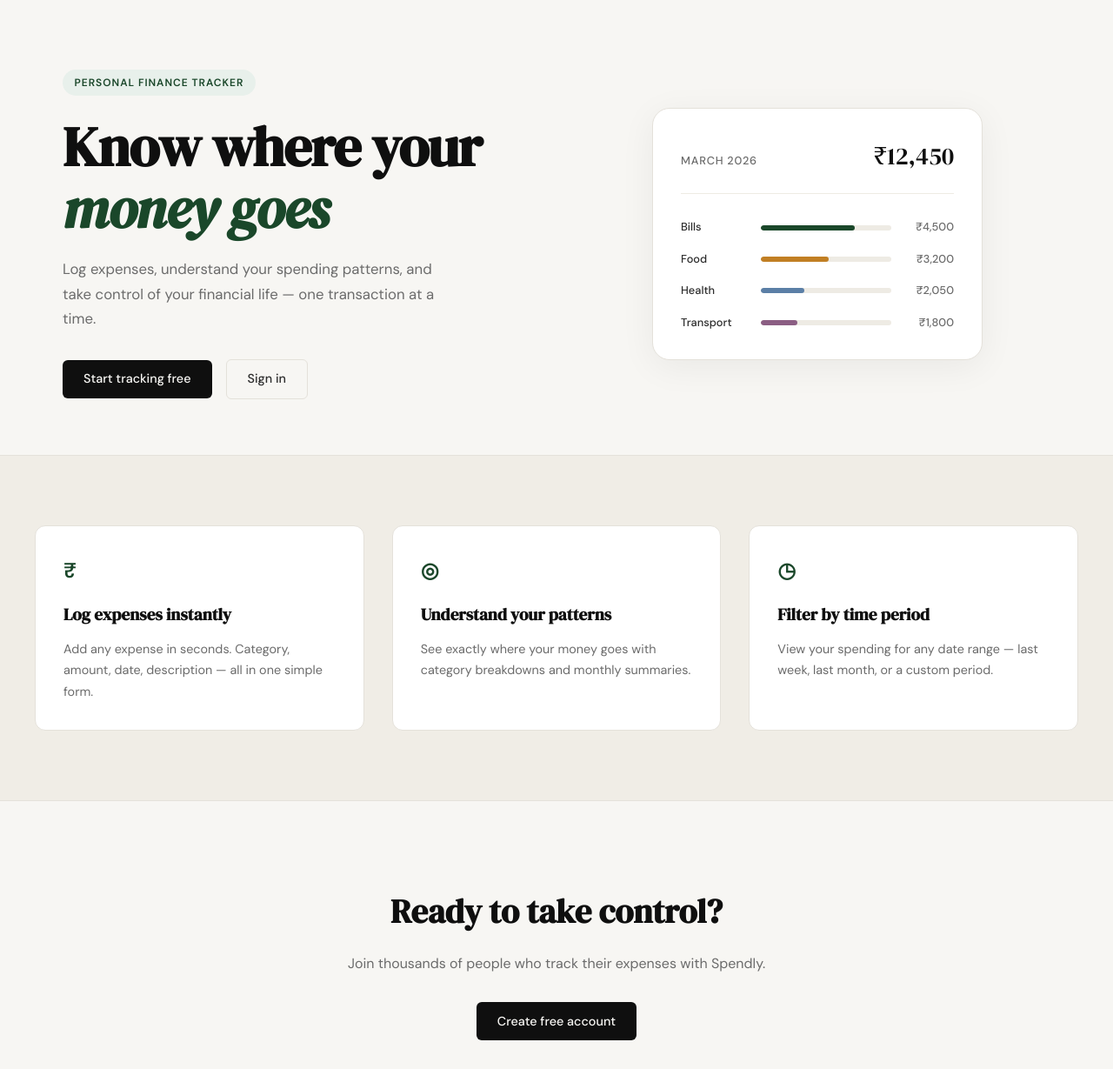
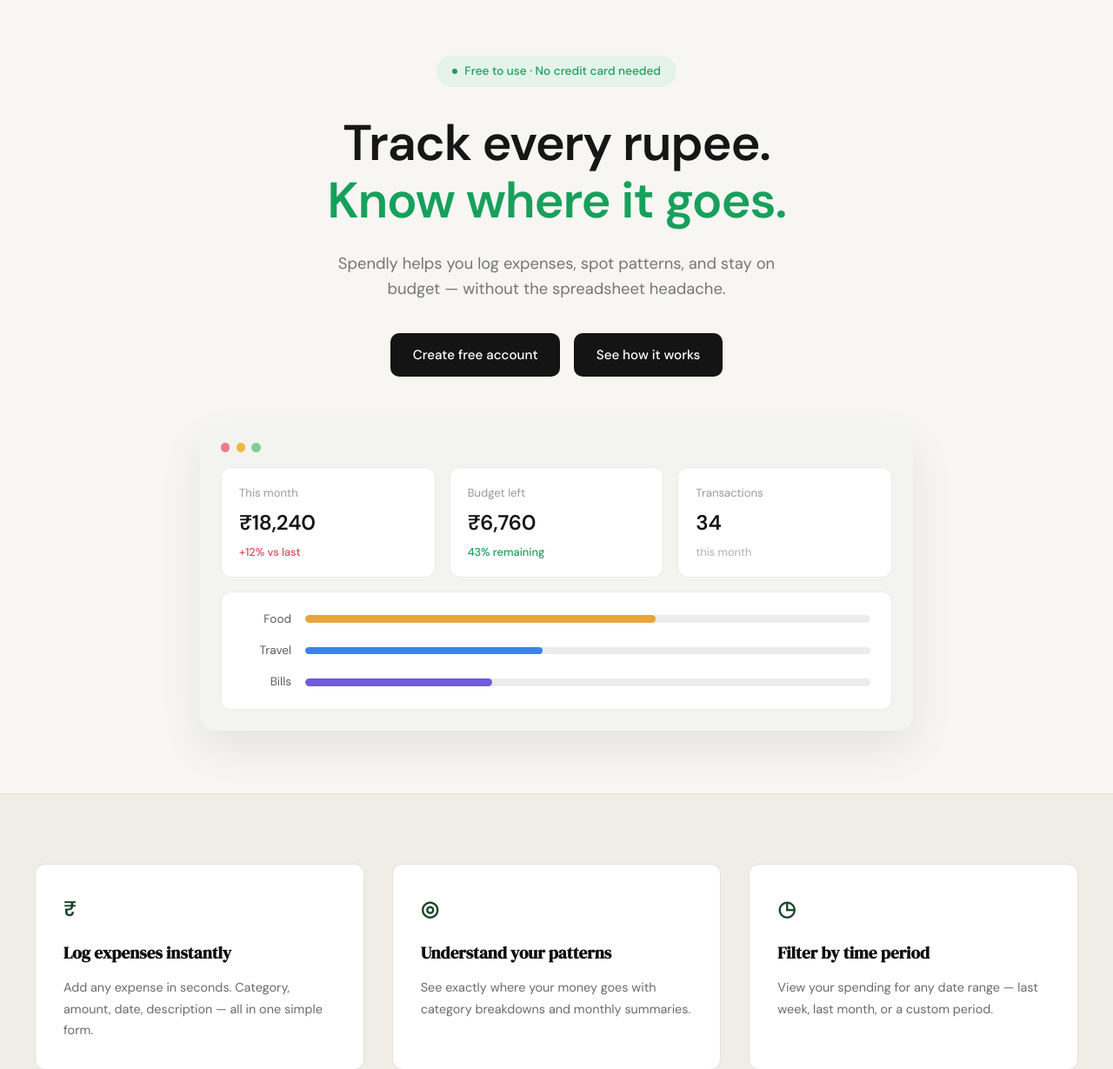
Before and after one commit to shivamsx/spendly, a Flask app: page / in a window 1280 px wide. Shown: the part 61-1290 px from the top of the page at 87% size. Run offline with Flask 3, Linux system fonts and the light colour scheme.

Commit message:
landing: redesign hero section to match mockup

```diff
--- /dev/null
+++ b/static/css/landing.css
@@ -0,0 +1,206 @@
+/* ------------------------------------------------------------------ */
+/* Landing hero (centered redesign)                                    */
+/* ------------------------------------------------------------------ */
+
+.hero-main {
+    --hero-green: #17a05c;
+    --hero-green-soft: #e5f3ea;
+
+    max-width: 900px;
+    margin: 0 auto;
+    padding: 4rem 2rem 4.5rem;
+    display: flex;
+    flex-direction: column;
+    align-items: center;
+    text-align: center;
+}
+
+/* Badge pill */
+
+.hero-pill {
+    display: inline-flex;
+    align-items: center;
+    gap: 0.5rem;
+    background: var(--hero-green-soft);
+    color: var(--hero-green);
+    font-size: 0.85rem;
+    font-weight: 500;
+    padding: 0.45rem 1.1rem;
+    border-radius: 999px;
+    margin-bottom: 2rem;
+}
+
+.hero-pill-dot {
+    width: 0.4rem;
+    height: 0.4rem;
+    border-radius: 999px;
+    background: var(--hero-green);
+}
+
+/* Headline */
+
+.hero-heading {
+    font-family: var(--font-body);
+    font-weight: 600;
+    font-size: clamp(2.4rem, 5.5vw, 3.6rem);
+    line-height: 1.15;
+    letter-spacing: -0.02em;
+    color: #161616;
+    margin-bottom: 1.5rem;
+}
+
+.hero-heading-accent {
+    color: var(--hero-green);
+}
+
+/* Subtitle */
+
+.hero-sub {
+    font-size: 1.15rem;
+    color: #757575;
+    line-height: 1.6;
+    max-width: 540px;
+    margin-bottom: 2.25rem;
+}
+
+/* CTA buttons */
+
+.hero-cta-row {
+    display: flex;
+    gap: 1rem;
+    justify-content: center;
+    flex-wrap: wrap;
+    margin-bottom: 3.5rem;
+}
+
+.hero-btn-dark {
+    display: inline-block;
+    background: #141414;
+    color: #ffffff;
+    font-size: 0.95rem;
+    font-weight: 500;
+    padding: 0.8rem 1.6rem;
+    border-radius: 10px;
+    transition: background 0.2s;
+}
+
+.hero-btn-dark:hover {
+    background: #2d2d2d;
+}
+
+/* Dashboard mockup */
+
+.hero-dash {
+    width: 100%;
+    max-width: 820px;
+    background: #f3f3f0;
+    border-radius: 18px;
+    padding: 1.25rem 1.5rem 1.5rem;
+    box-shadow: 0 20px 50px rgba(15, 15, 15, 0.08);
+    text-align: left;
+}
+
+.hero-dash-dots {
+    display: flex;
+    gap: 0.45rem;
+    margin-bottom: 1.1rem;
+}
+
+.dash-dot {
+    width: 0.65rem;
+    height: 0.65rem;
+    border-radius: 999px;
+}
+
+.dash-dot-red    { background: #ef7a8b; }
+.dash-dot-yellow { background: #f0b743; }
+.dash-dot-green  { background: #7ed09a; }
+
+/* Stat cards */
+
+.hero-dash-stats {
+    display: grid;
+    grid-template-columns: repeat(3, 1fr);
+    gap: 1rem;
+    margin-bottom: 1rem;
+}
+
+.dash-stat-card {
+    background: #ffffff;
+    border: 1px solid #ececea;
+    border-radius: 12px;
+    padding: 1.1rem 1.25rem;
+    display: flex;
+    flex-direction: column;
+    gap: 0.3rem;
+}
+
+.dash-stat-label {
+    font-size: 0.82rem;
+    color: #9a9a9a;
+}
+
+.dash-stat-value {
+    font-size: 1.5rem;
+    font-weight: 600;
+    color: #161616;
+    letter-spacing: -0.01em;
+}
+
+.dash-stat-delta { font-size: 0.8rem; font-weight: 500; }
+
+.delta-down  { color: #e1485e; }
+.delta-up    { color: var(--hero-green, #17a05c); }
+.delta-muted { color: #b0b0b0; font-weight: 400; }
+
+/* Category bars */
+
+.hero-dash-bars {
+    background: #ffffff;
+    border: 1px solid #ececea;
+    border-radius: 12px;
+    padding: 1.25rem 1.5rem;
+    display: flex;
+    flex-direction: column;
+    gap: 0.9rem;
+}
+
+.dash-bar-row {
+    display: grid;
+    grid-template-columns: 3.5rem 1fr;
+    align-items: center;
+    gap: 1rem;
+}
+
+.dash-bar-label {
+    font-size: 0.85rem;
+    color: #5c5c5c;
+    text-align: right;
+}
+
+.dash-bar-track {
+    height: 0.55rem;
+    background: #ececea;
+    border-radius: 999px;
+    overflow: hidden;
+}
+
+.dash-bar-fill {
+    height: 100%;
+    border-radius: 999px;
+}
+
+.bar-food   { background: #e8a53a; }
+.bar-travel { background: #3d82ec; }
+.bar-bills  { background: #7059e0; }
+
+/* Responsive */
+
+@media (max-width: 700px) {
+    .hero-main { padding: 3rem 1.25rem 3.5rem; }
+
+    .hero-dash-stats { grid-template-columns: 1fr; }
+
+    .hero-cta-row { flex-direction: column; width: 100%; max-width: 320px; }
+    .hero-btn-dark { text-align: center; }
+}
--- a/templates/landing.html
+++ b/templates/landing.html
@@ -2,59 +2,70 @@
 
 {% block title %}Spendly — Track Every Rupee{% endblock %}
 
+{% block head %}
+<link rel="stylesheet" href="{{ url_for('static', filename='css/landing.css') }}">
+{% endblock %}
+
 {% block content %}
 
-<section class="hero">
-    <div class="hero-inner">
-        <div class="hero-badge">Personal Finance Tracker</div>
-        <h1 class="hero-title">
-            Know where your<br>
-            <em>money goes</em>
-        </h1>
-        <p class="hero-subtitle">
-            Log expenses, understand your spending patterns,
-            and take control of your financial life —
-            one transaction at a time.
-        </p>
-        <div class="hero-actions">
-            <a href="{{ url_for('register') }}" class="btn-primary">Start tracking free</a>
-            <a href="{{ url_for('login') }}" class="btn-ghost">Sign in</a>
+<section class="hero-main">
+    <div class="hero-pill">
+        <span class="hero-pill-dot"></span>
+        Free to use · No credit card needed
+    </div>
+    <h1 class="hero-heading">
+        Track every rupee.<br>
+        <span class="hero-heading-accent">Know where it goes.</span>
+    </h1>
+    <p class="hero-sub">
+        Spendly helps you log expenses, spot patterns, and stay
+        on budget — without the spreadsheet headache.
+    </p>
+    <div class="hero-cta-row">
+        <a href="{{ url_for('register') }}" class="hero-btn-dark">Create free account</a>
+        <a href="{{ url_for('login') }}" class="hero-btn-dark">See how it works</a>
+    </div>
+
+    <div class="hero-dash">
+        <div class="hero-dash-dots">
+            <span class="dash-dot dash-dot-red"></span>
+            <span class="dash-dot dash-dot-yellow"></span>
+            <span class="dash-dot dash-dot-green"></span>
         </div>
-    </div>
-    <div class="hero-visual">
-        <div class="mock-card">
-            <div class="mock-card-header">
-                <span class="mock-label">March 2026</span>
-                <span class="mock-total">₹12,450</span>
+        <div class="hero-dash-stats">
+            <div class="dash-stat-card">
+                <span class="dash-stat-label">This month</span>
+                <span class="dash-stat-value">₹18,240</span>
+                <span class="dash-stat-delta delta-down">+12% vs last</span>
             </div>
-            <div class="mock-bars">
-                <div class="mock-bar-row">
-                    <span class="mock-cat">Bills</span>
-                    <div class="mock-bar-track">
-                        <div class="mock-bar" style="width: 72%"></div>
-                    </div>
-                    <span class="mock-amt">₹4,500</span>
+            <div class="dash-stat-card">
+                <span class="dash-stat-label">Budget left</span>
+                <span class="dash-stat-value">₹6,760</span>
+                <span class="dash-stat-delta delta-up">43% remaining</span>
+            </div>
+            <div class="dash-stat-card">
+                <span class="dash-stat-label">Transactions</span>
+                <span class="dash-stat-value">34</span>
+                <span class="dash-stat-delta delta-muted">this month</span>
+            </div>
+        </div>
+        <div class="hero-dash-bars">
+            <div class="dash-bar-row">
+                <span class="dash-bar-label">Food</span>
+                <div class="dash-bar-track">
+                    <div class="dash-bar-fill bar-food" style="width: 62%"></div>
                 </div>
-                <div class="mock-bar-row">
-                    <span class="mock-cat">Food</span>
-                    <div class="mock-bar-track">
-                        <div class="mock-bar mock-bar-2" style="width: 52%"></div>
-                    </div>
-                    <span class="mock-amt">₹3,200</span>
+            </div>
+            <div class="dash-bar-row">
+                <span class="dash-bar-label">Travel</span>
+                <div class="dash-bar-track">
+                    <div class="dash-bar-fill bar-travel" style="width: 42%"></div>
                 </div>
-                <div class="mock-bar-row">
-                    <span class="mock-cat">Health</span>
-                    <div class="mock-bar-track">
-                        <div class="mock-bar mock-bar-3" style="width: 33%"></div>
-                    </div>
-                    <span class="mock-amt">₹2,050</span>
-                </div>
-                <div class="mock-bar-row">
-                    <span class="mock-cat">Transport</span>
-                    <div class="mock-bar-track">
-                        <div class="mock-bar mock-bar-4" style="width: 28%"></div>
-                    </div>
-                    <span class="mock-amt">₹1,800</span>
+            </div>
+            <div class="dash-bar-row">
+                <span class="dash-bar-label">Bills</span>
+                <div class="dash-bar-track">
+                    <div class="dash-bar-fill bar-bills" style="width: 33%"></div>
                 </div>
             </div>
         </div>
```
